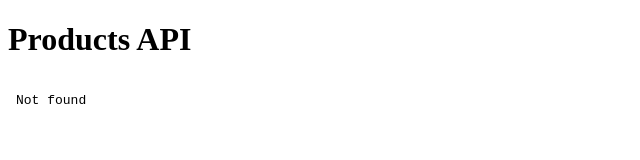
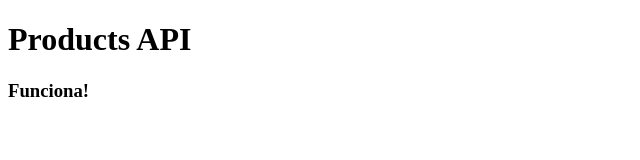
Before and after one commit to jobertkennedy/products-api, a website: page public/index.html in a window 1280 px wide. Shown: the full height of the page, 0-640 px from the left. Drawn offline with Linux system fonts and the light colour scheme.

Commit message:
update html page

```diff
--- a/public/index.html
+++ b/public/index.html
@@ -8,7 +8,7 @@
 <body>
     <h1>Products API</h1>
     <div class="container">
-        <iframe src="/api/products" frameborder="0"></iframe>
+        <h3><strong>Funciona!</strong></h3>
     </div>
 </body>
 </html>
```
